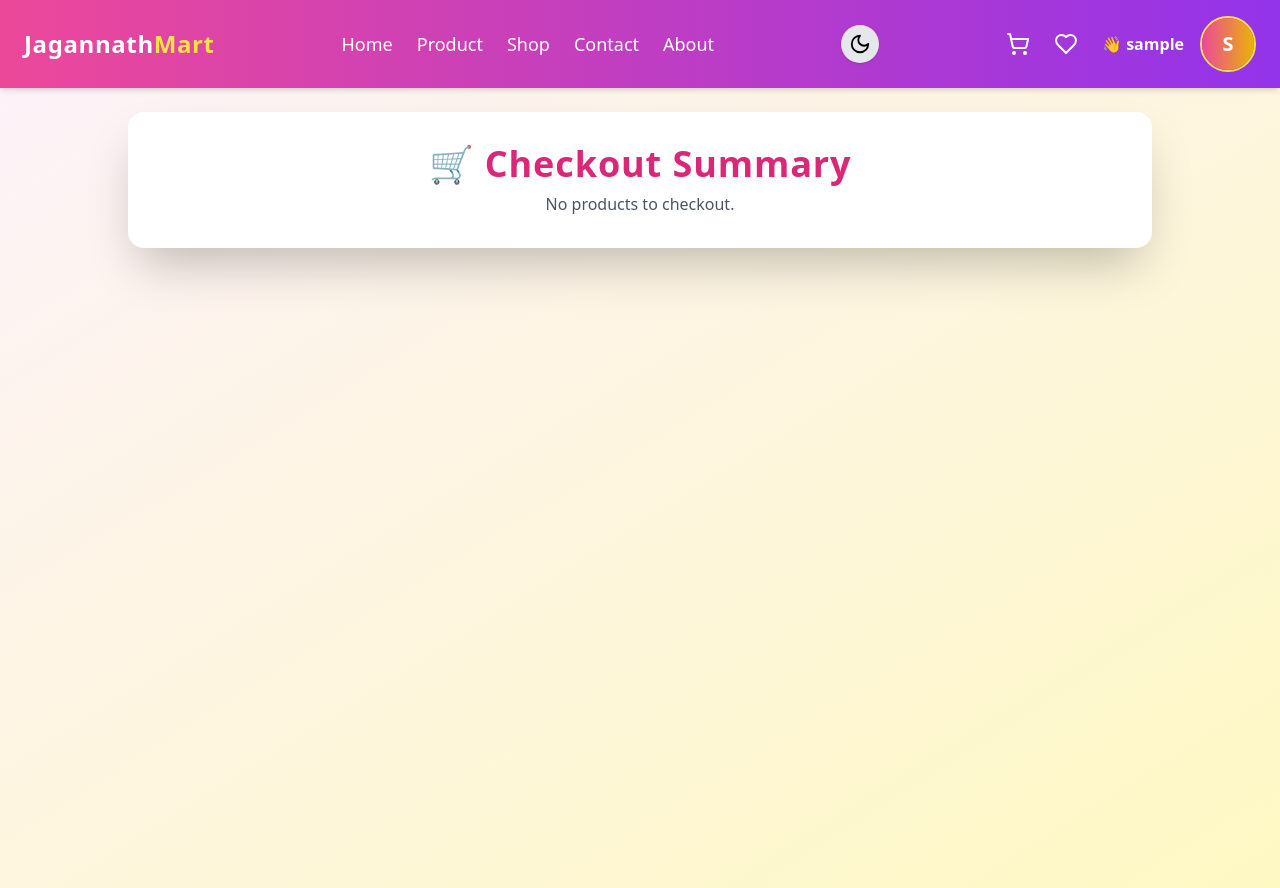
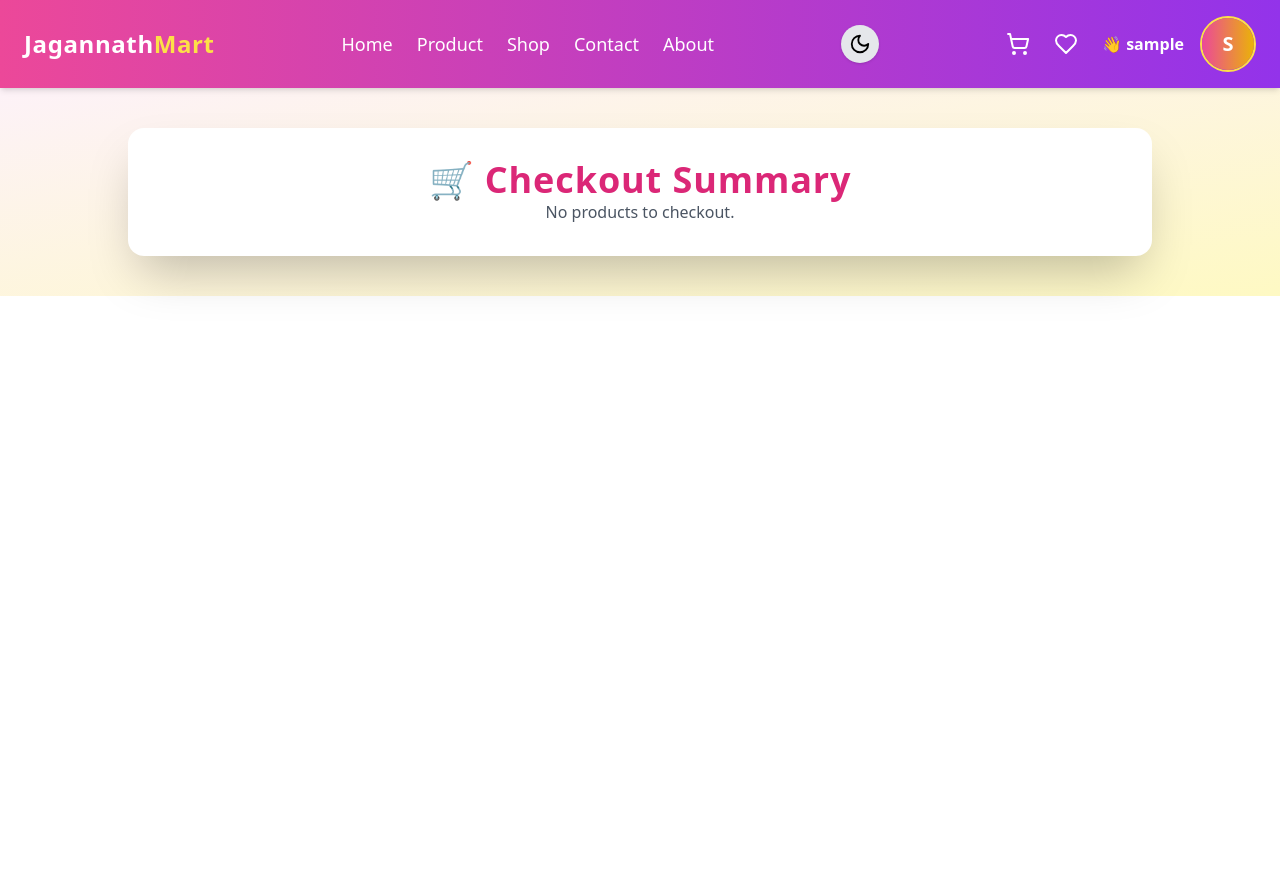
Before and after one commit to jagannathrasekar105/jagannathCart, a React (Vite) app: page /checkout in a window 1280 px wide. After the commit the page ends 800 px from the top, so only its background shows below. Built offline with nearby package versions, Linux system fonts and the light colour scheme; no server answers; sample sign-in values are in the browser's storage.

Commit message:
added protected routes

```diff
--- a/src/App.jsx
+++ b/src/App.jsx
@@ -114,12 +114,54 @@ function MainRoutes() {
           </ProtectedRoute>
         }
       />
-      <Route path="/checkout" element={<CheckoutPage />} />
-      <Route path="/confirmAndPay" element={<ConfirmAndPayPage />} />
-      <Route path="/order" element={<YourOrderPage />} />
-      <Route path="/history" element={<HistoryPage />} />
-      <Route path="/order-success" element={<OrderSuccessPage />} />
-      <Route path="/profile" element={<ProfilePage />} />
+      <Route
+        path="/checkout"
+        element={
+          <ProtectedRoute>
+            <CheckoutPage />
+          </ProtectedRoute>
+        }
+      />
+      <Route
+        path="/confirmAndPay"
+        element={
+          <ProtectedRoute>
+            <ConfirmAndPayPage />
+          </ProtectedRoute>
+        }
+      />
+      <Route
+        path="/order"
+        element={
+          <ProtectedRoute>
+            <YourOrderPage />
+          </ProtectedRoute>
+        }
+      />
+      <Route
+        path="/history"
+        element={
+          <ProtectedRoute>
+            <HistoryPage />
+          </ProtectedRoute>
+        }
+      />
+      <Route
+        path="/order-success"
+        element={
+          <ProtectedRoute>
+            <OrderSuccessPage />
+          </ProtectedRoute>
+        }
+      />
+      <Route
+        path="/profile"
+        element={
+          <ProtectedRoute>
+            <ProfilePage />
+          </ProtectedRoute>
+        }
+      />
     </Routes>
   );
 }
--- a/src/components/pages/CheckoutPage.jsx
+++ b/src/components/pages/CheckoutPage.jsx
@@ -38,8 +38,8 @@ export default function CheckoutPage() {
   );
 
   return (
-    <div className="min-h-screen bg-gradient-to-br from-pink-50 to-yellow-100 dark:from-gray-900 dark:to-gray-800 p-6">
-      <div className="max-w-5xl mx-auto bg-white dark:bg-gray-900 shadow-2xl rounded-2xl p-8 space-y-2 ">
+    <div className=" bg-gradient-to-br from-pink-50 to-yellow-100 dark:from-gray-900 dark:to-gray-800 p-10 space-y-10  ">
+      <div className="max-w-5xl mx-auto bg-white dark:bg-gray-900 shadow-2xl rounded-2xl p-8   ">
         <h1 className="text-4xl font-extrabold text-center text-pink-600 dark:text-yellow-400 tracking-wide ">
           🛒 Checkout Summary
         </h1>
```
